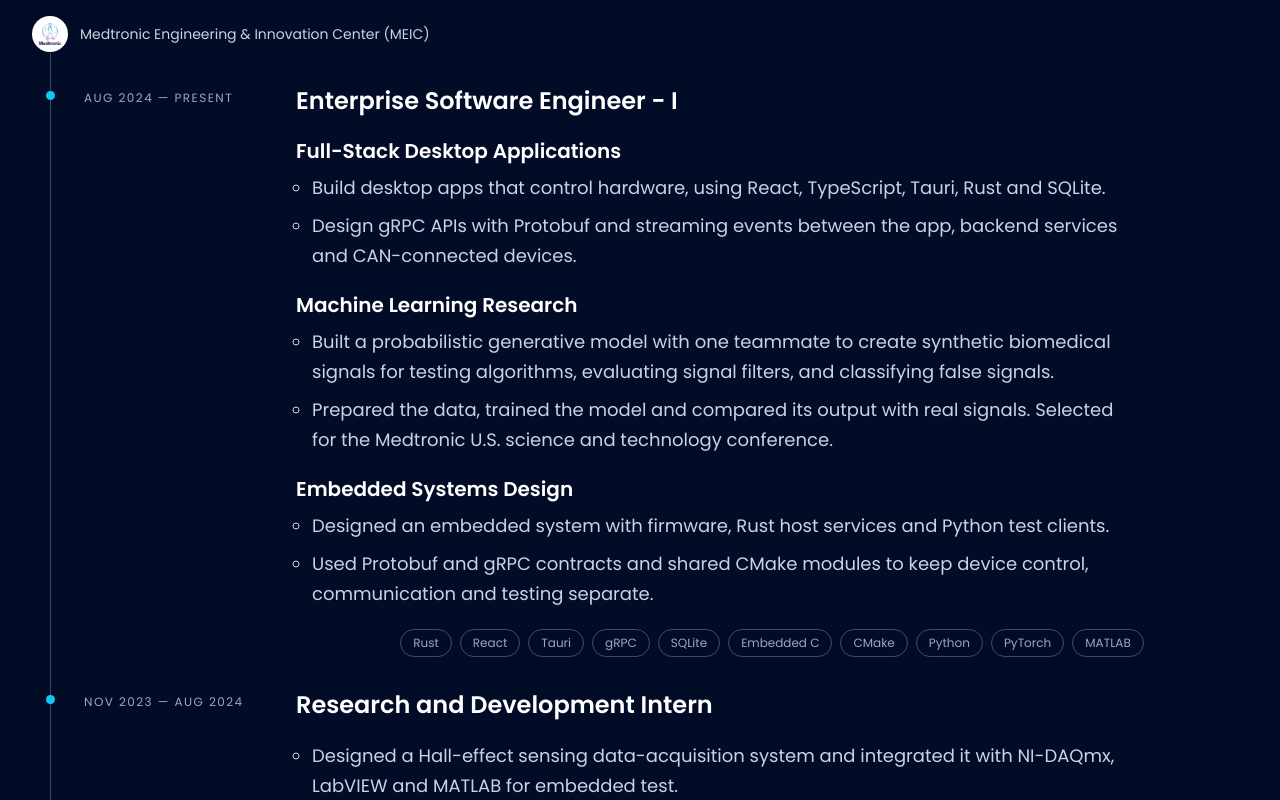
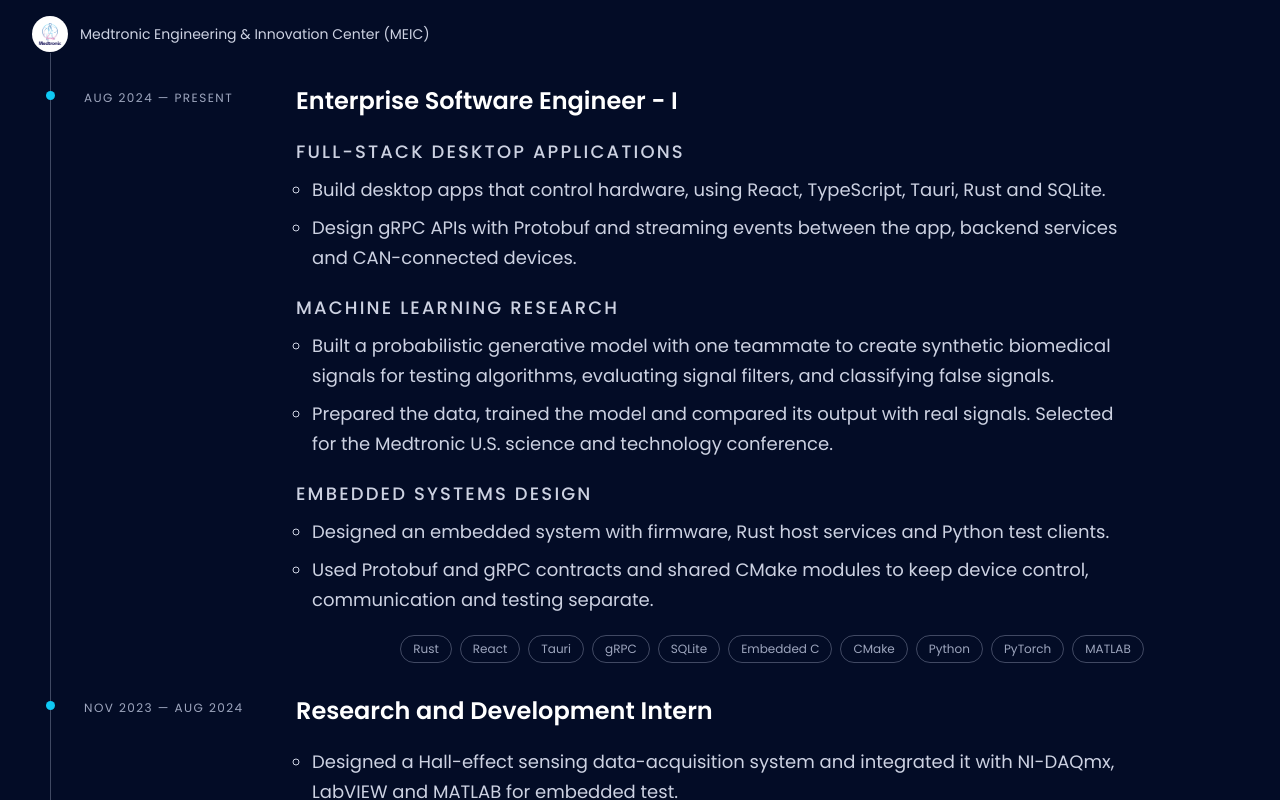
Before and after one commit to Arpt-Singh/portfolio, a React (Vite) app in the folder apps/frontend/: page / in a window 1280 px wide. Shown: the part 1300-2100 px from the top of the page. Built offline with nearby package versions, Linux system fonts and the light colour scheme.

Commit message:
style: update .experience__focus styles for improved clarity and consistency; adjust font size and weight

```diff
--- a/apps/frontend/src/components/Experience.scss
+++ b/apps/frontend/src/components/Experience.scss
@@ -12,14 +12,14 @@
 .experience__date { color: var(--color-secondary); font-size: var(--font-size-caption); letter-spacing: 0.12em; text-transform: uppercase; }
 .experience__title { margin-top: var(--space-2); color: var(--color-text); font-size: 22px; font-weight: 600; line-height: 30px; }
 .experience__area { margin-top: var(--space-5); }
-.experience__focus { min-width: 0; color: var(--color-text); font-size: 18px; font-weight: 600; line-height: 26px; overflow-wrap: normal; word-break: normal; hyphens: none; }
+.experience__focus { min-width: 0; color: var(--color-copy); font-size: 16px; font-weight: 500; line-height: 26px; letter-spacing: 0.12em; text-transform: uppercase; overflow-wrap: normal; word-break: normal; hyphens: none; }
 .experience__points { display: grid; gap: var(--space-2); max-width: 52em; margin-top: var(--space-2); padding-left: var(--space-4); }
 .experience__points li { @include mixins.body-copy; }
 .experience__technologies { display: flex; flex-wrap: wrap; justify-content: center; gap: var(--space-2); margin-top: var(--space-5); list-style: none; }
 .experience__technology { @include mixins.badge; border: 1px solid var(--color-border-muted); }
 @include mixins.up(sm) {
   .experience__title { font-size: 24px; line-height: 32px; }
-  .experience__focus { font-size: var(--font-size-card-title); line-height: 28px; }
+  .experience__focus { font-size: 18px; line-height: 30px; }
 }
 @include mixins.up(md) {
   .experience__entry { display: grid; grid-template-columns: 180px minmax(0, 1fr); gap: var(--space-8); }
```
